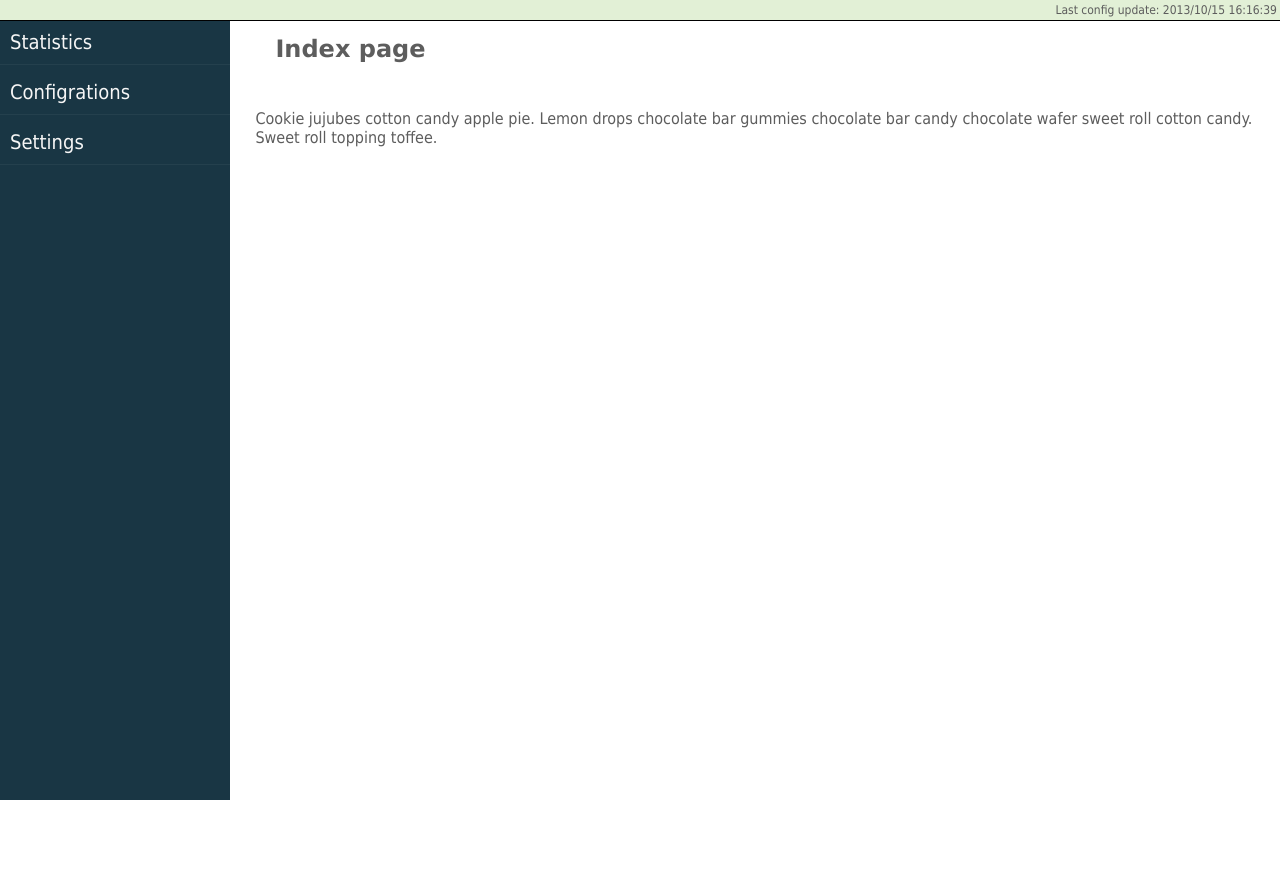
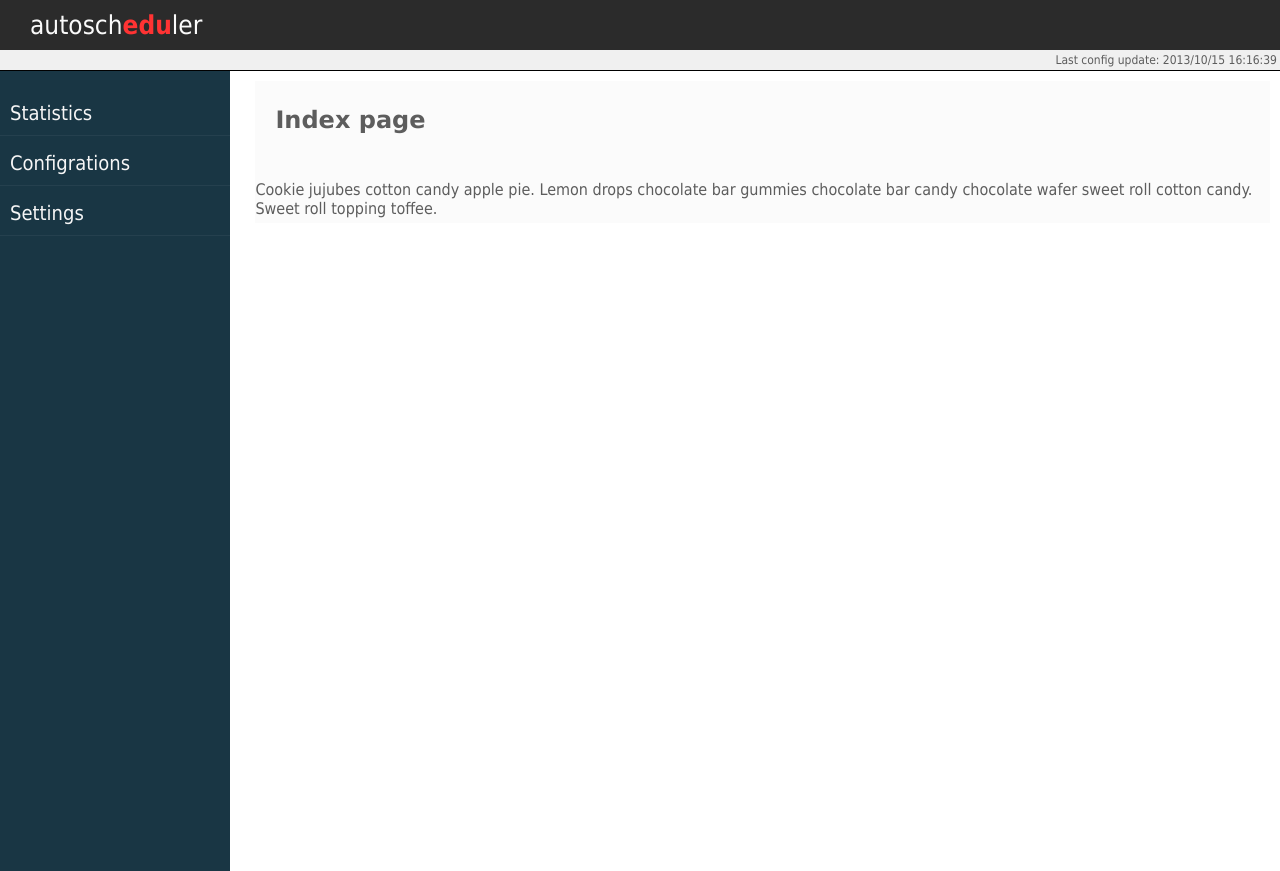
Before and after one commit to Brcinko/autoscheduler-web-interface, a plain HTML site: page frontend/index.html in a window 1280 px wide. Shown: the top 871 px of the page. Before the commit the page ends 800 px from the top, so only its background shows below. Drawn offline with Linux system fonts and the light colour scheme.

Commit message:
added logo into frontend dashboard

```diff
--- a/frontend/css/style.css
+++ b/frontend/css/style.css
@@ -12,24 +12,38 @@ body {
 }
 
 header {
-	background: #E2F0D6;
+	background: #f0f0f0;
 	font-size: 12px;
 	text-align: right;
-	float: top;
+	/*float: top;*/
 	border-bottom: 1px solid black;
 	margin: 0;
-	position: fixed;
+	/*position: fixed;*/
 	width: 100%;
-}
-
-.main-header {
-
 }
 
 
 .header-p {
 	padding: 3px;
 	margin: 0;
+}
+
+.banner {
+	background: #2b2b2b;
+	margin: 0px;
+}
+
+.banner-p{
+	padding: 10px 0px 10px 30px;
+	margin: 0px;
+	font-size: 26px;
+	color: #fafafa;
+
+}
+
+.logo-edu {
+	color: #f33;
+	font-style: inherit;
 }
 
 section {
@@ -84,6 +98,7 @@ section {
 
 .sub-section {
 	margin: 10px 10px 10px 25px;
+	background: #fbfbfb;
 }
 
 h1,h2 {
--- a/frontend/index.html
+++ b/frontend/index.html
@@ -6,6 +6,10 @@
 	<link rel="stylesheet" type="text/css" href="./css/style.css">
 </head>
 <body>
+	<div class="banner">
+		<p class="banner-p">autosch<span class="logo-edu"><b>edu</b></span>ler</p>
+		<div class="clear"></div>
+	</div>
 	<header class="main-header">
 		<p class="header-p">Last config update: 2013/10/15 16:16:39</p>
 	</header>
```
Also changed, not shown: frontend/configs.html (+4 -0 lines), frontend/settings.html (+4 -0 lines), frontend/stats.html (+4 -0 lines).
